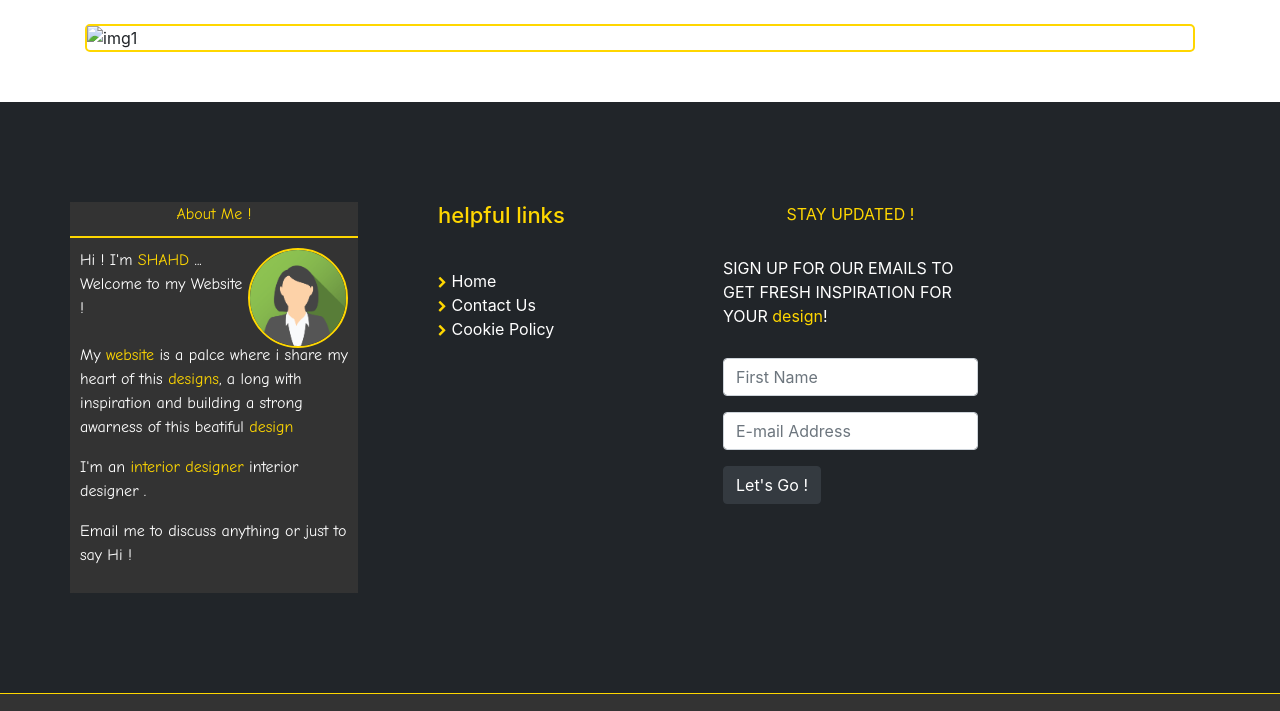
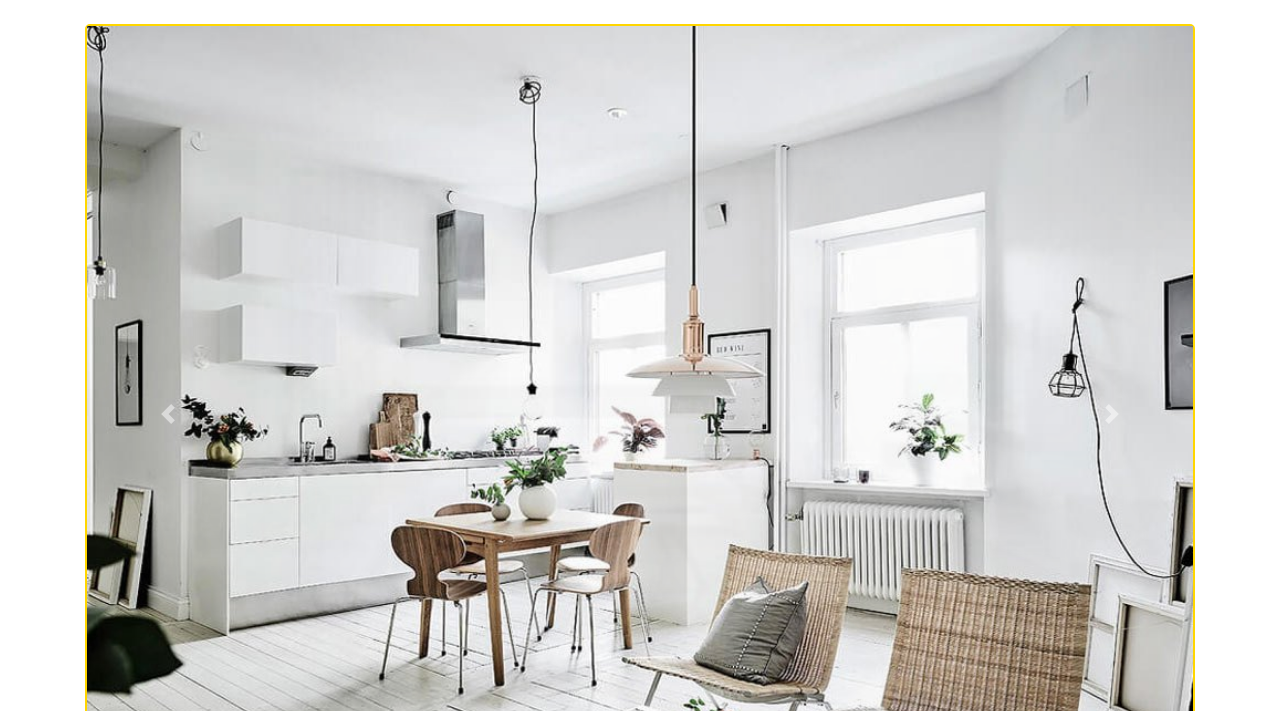
Before and after one commit to omarnafea/shahd, a plain HTML site: page shahd/index.html in a window 1280 px wide. Shown: the part 494-1205 px from the top of the page. Drawn offline with Linux system fonts and the light colour scheme.

Commit message:
Update index.html

```diff
--- a/shahd/index.html
+++ b/shahd/index.html
@@ -57,13 +57,13 @@
     <div id="carouselExampleFade" class="carousel slide carousel-fade" data-ride="carousel">
     <div class="carousel-inner">
       <div class="carousel-item active">
-        <img src="layout/img/img1" class="d-block w-100" alt="img1">
+        <img src="layout/img/img1.jpg" class="d-block w-100" alt="img1">
       </div>
       <div class="carousel-item">
-        <img src="layout/img/img2" class="d-block w-100" alt="img2">
+        <img src="layout/img/img2.jpg" class="d-block w-100" alt="img2">
       </div>
       <div class="carousel-item">
-        <img src="layout/img/img3" class="d-block w-100" alt="img3">
+        <img src="layout/img/img3.jpg" class="d-block w-100" alt="img3">
       </div>
     </div>
     <a class="carousel-control-prev" href="#carouselExampleFade" role="button" data-slide="prev">
```
